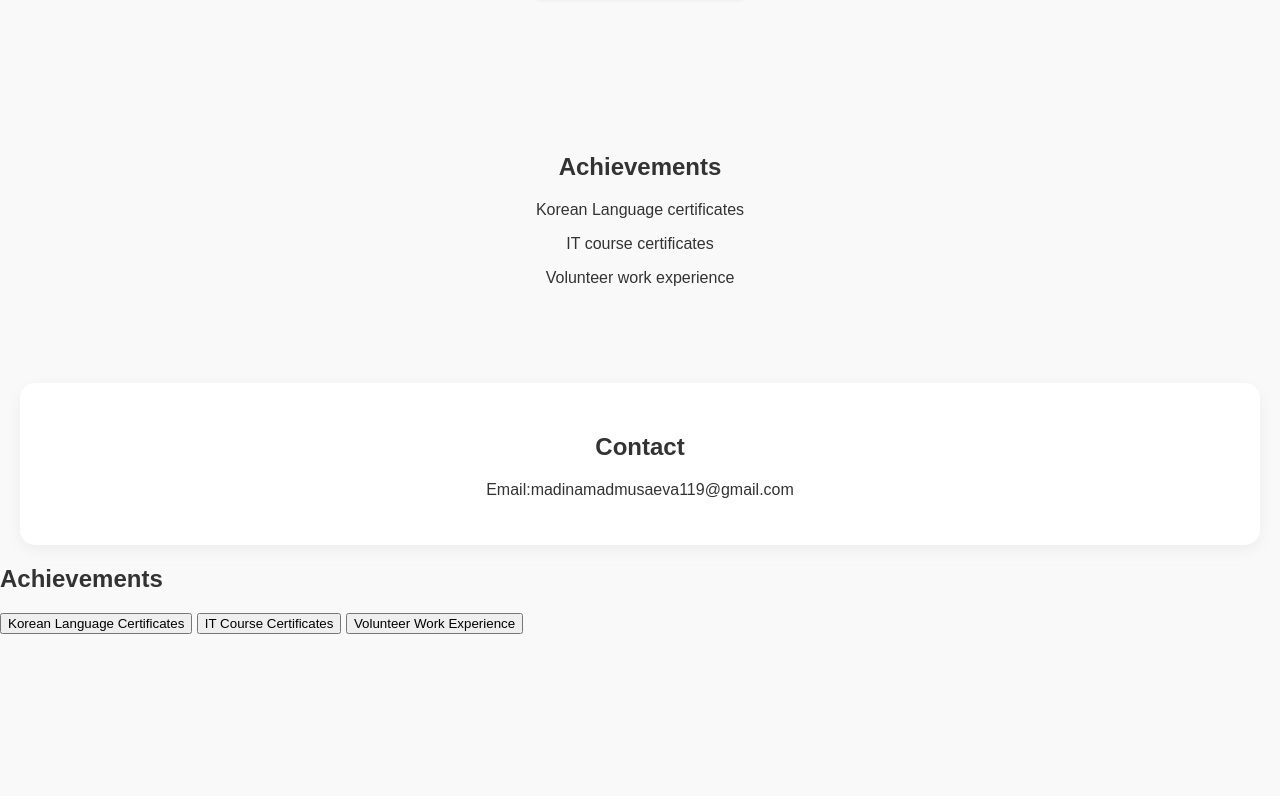
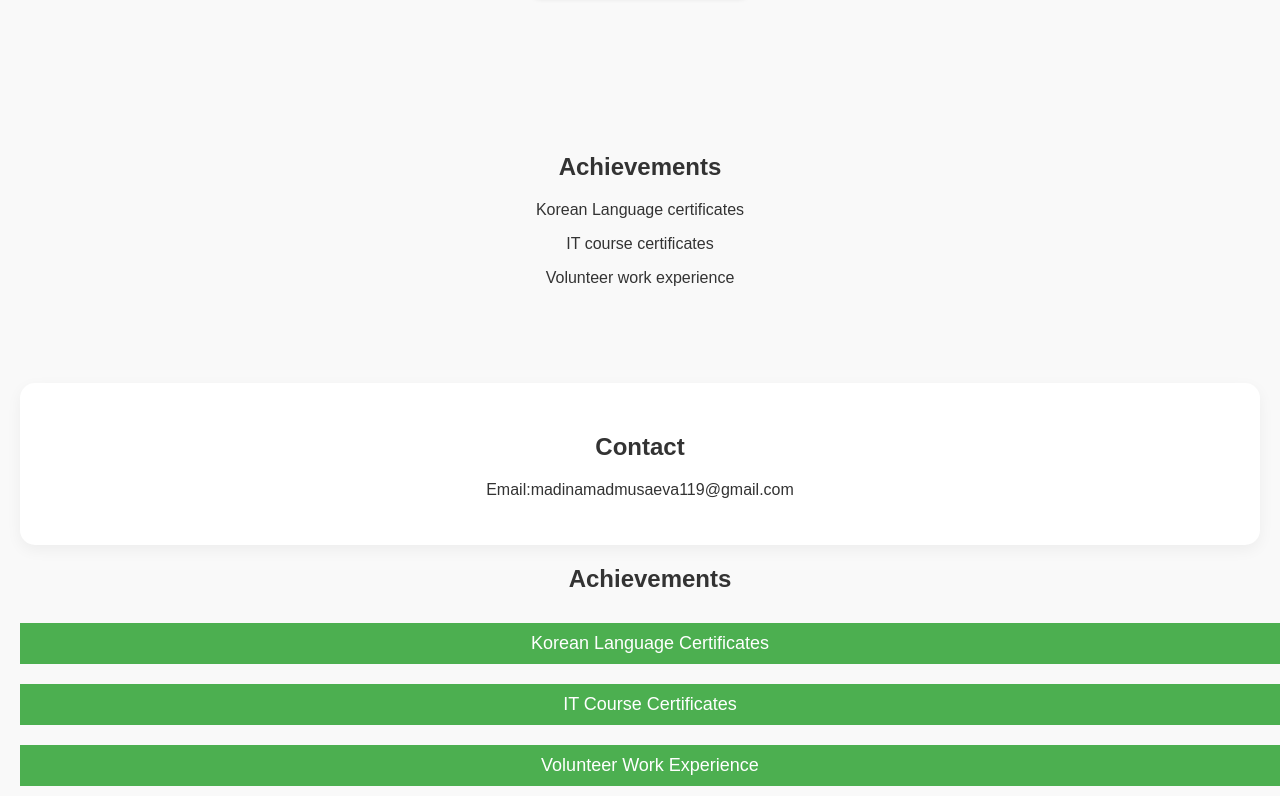
Before and after one commit to madinamadmusaeva119-commits/my_new_website, a plain HTML site: page index.html in a window 1280 px wide. Shown: the part 1287-2083 px from the top of the page. Before the commit the page ends 1921 px from the top, so only its background shows below. Drawn offline with Linux system fonts and the light colour scheme.

Commit message:
Update style.css

```diff
--- a/style.css
+++ b/style.css
@@ -60,3 +60,27 @@ section {
     transform: translateY(0);
   }
 }
+#achievements {
+    text-align: center;
+}
+
+button {
+    background-color: #4CAF50; /* Зеленый цвет */
+    color: white;
+    padding: 10px 20px;
+    border: none;
+    cursor: pointer;
+    font-size: 18px;
+    margin: 10px 0;
+    width: 100%;
+}
+
+button:hover {
+    background-color: #45a049;
+}
+
+div {
+    text-align: left;
+    margin-top: 10px;
+    padding-left: 20px;
+}
```
